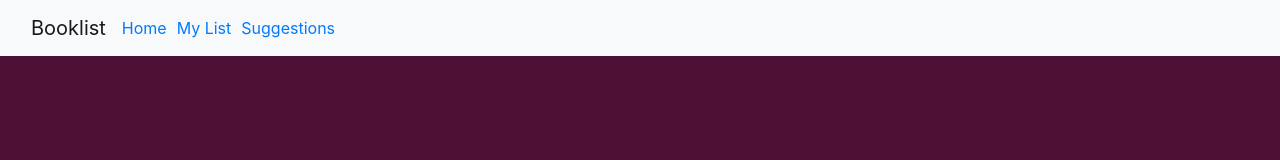
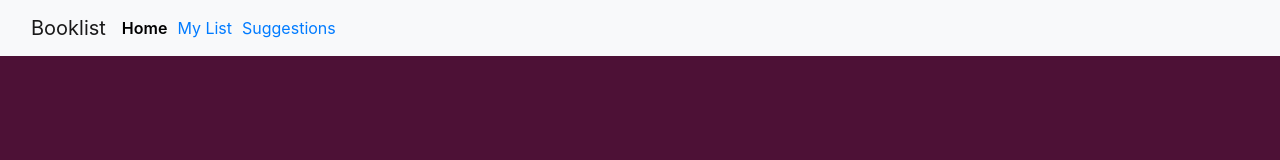
Before and after one commit to J-ustine/book-list, a React (Create React App) app: page / in a window 1280 px wide. Shown: the top 160 px of the page. Built offline with nearby package versions, Linux system fonts and the light colour scheme.

Commit message:
Correct active NavLink

```diff
--- a/src/App.css
+++ b/src/App.css
@@ -21,3 +21,9 @@
 .nav-item {
   margin-right: 10px;
 }
+
+.current {
+  text-decoration: none;
+  color: black;
+  font-weight: 600;
+}
--- a/src/App.js
+++ b/src/App.js
@@ -1,5 +1,11 @@
 import "./App.css";
-import { BrowserRouter as Router, Switch, Route, Link } from "react-router-dom";
+import {
+  BrowserRouter as Router,
+  Switch,
+  Route,
+  NavLink,
+  Link,
+} from "react-router-dom";
 import MyList from "./MyList";
 import Suggestions from "./Suggestions";
 import Home from "./Home";
@@ -27,13 +33,19 @@ export default function App() {
             <div className="collapse navbar-collapse" id="navbarNav">
               <ul className="navbar-nav">
                 <li className="nav-item">
-                  <Link to="/">Home</Link>
+                  <NavLink to="/" activeClassName="current" exact>
+                    Home
+                  </NavLink>
                 </li>
                 <li className="nav-item">
-                  <Link to="/my-list">My List</Link>
+                  <NavLink to="/my-list" activeClassName="current">
+                    My List
+                  </NavLink>
                 </li>
                 <li className="nav-item">
-                  <Link to="/suggestions">Suggestions</Link>
+                  <NavLink to="/suggestions" activeClassName="current">
+                    Suggestions
+                  </NavLink>
                 </li>
               </ul>
             </div>
```
